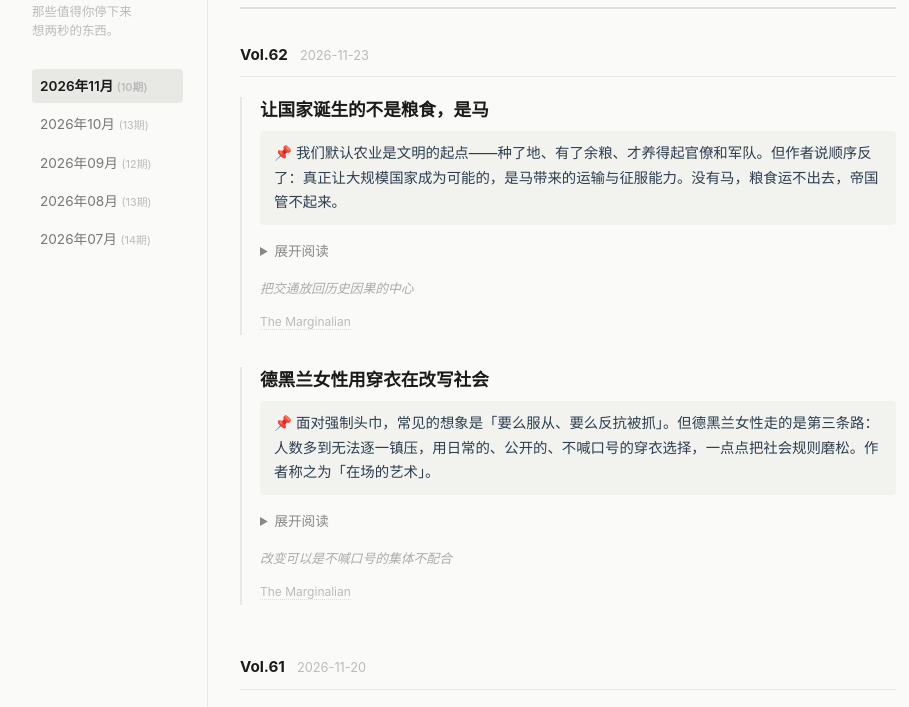
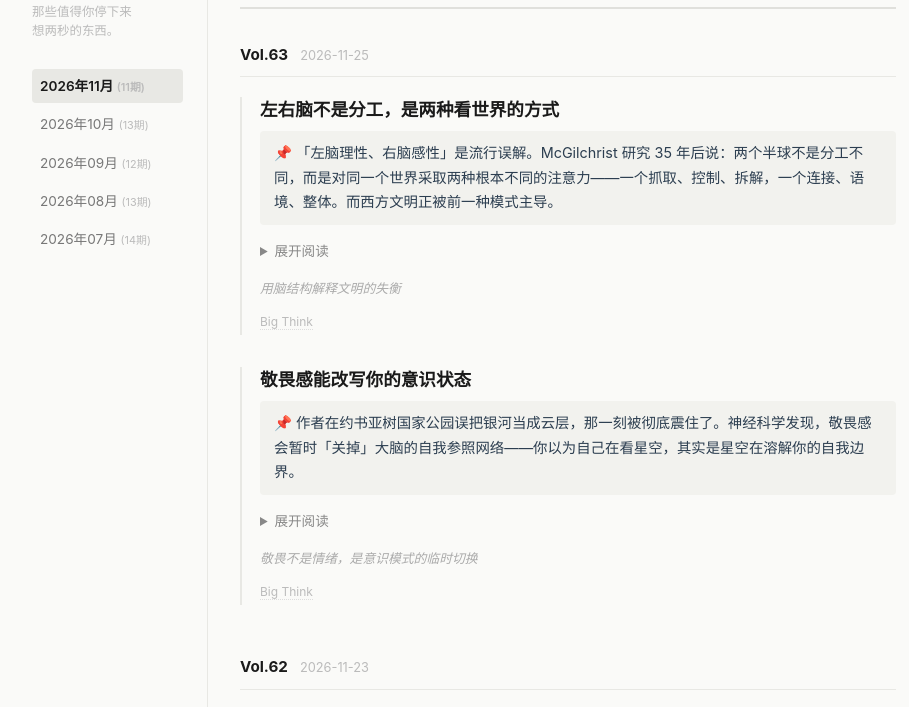
Before and after one commit to zhuayuba/2ndaha, a plain HTML site: page docs/index.html in a window 1280 px wide. Shown: the part 84-791 px from the top of the page, without its empty margins (82-991 px from the left). Drawn offline with Linux system fonts and the light colour scheme.

Commit message:
📝 每日推送 2026-11-25

```diff
--- a/docs/index.html
+++ b/docs/index.html
@@ -107,13 +107,50 @@
         <aside class="sidebar">
             <div class="site-title">🪵 二手顿悟</div>
             <p class="site-desc">那些值得你停下来<br>想两秒的东西。</p>
-            <ul class="month-list"><li class="active"><a href="#month-2026-11">2026年11月 <span>(10期)</span></a></li><li><a href="#month-2026-10">2026年10月 <span>(13期)</span></a></li><li><a href="#month-2026-09">2026年09月 <span>(12期)</span></a></li><li><a href="#month-2026-08">2026年08月 <span>(13期)</span></a></li><li><a href="#month-2026-07">2026年07月 <span>(14期)</span></a></li></ul>
+            <ul class="month-list"><li class="active"><a href="#month-2026-11">2026年11月 <span>(11期)</span></a></li><li><a href="#month-2026-10">2026年10月 <span>(13期)</span></a></li><li><a href="#month-2026-09">2026年09月 <span>(12期)</span></a></li><li><a href="#month-2026-08">2026年08月 <span>(13期)</span></a></li><li><a href="#month-2026-07">2026年07月 <span>(14期)</span></a></li></ul>
         </aside>
         <main class="main">
 
     <div class="month-section" id="month-2026-11">
         <h2 class="month-title">2026年11月</h2>
 
+        <section class="issue">
+            <header class="issue-header">
+                <span class="issue-number">Vol.63</span>
+                <time datetime="2026-11-25">2026-11-25</time>
+            </header>
+
+            <article class="entry">
+                <h3>左右脑不是分工，是两种看世界的方式</h3>
+                <p class="summary">📌 「左脑理性、右脑感性」是流行误解。McGilchrist 研究 35 年后说：两个半球不是分工不同，而是对同一个世界采取两种根本不同的注意力——一个抓取、控制、拆解，一个连接、语境、整体。而西方文明正被前一种模式主导。</p>
+                <details class="body-details">
+                    <summary class="body-toggle">展开阅读</summary>
+                    <div class="body">你可能听过「左脑逻辑、右脑创意」这套说法，这篇文章的作者 Iain McGilchrist 花了 35 年研究大脑，说这个流行版本基本是错的。他的观点是：两个半球处理的其实是同一件事，但方式截然不同。一个半球倾向于把世界拆成可抓取、可控制、可命名的碎片——它擅长聚焦、利用、把东西变成工具；另一个半球倾向于看关系、看语境、看整体——它理解的是「这个东西在更大的图景里意味着什么」。健康的状态是后者统领前者，前者服务后者。但他认为，西方文明越来越被那种「狭窄、抓取」的模式主导：我们越来越擅长拆解和控制，越来越看不见整体和联系。这不是一篇讲脑科学冷知识的文章，它是在用大脑结构重新解释我们为什么活成了现在这样——为什么效率、控制、量化会压倒意义和关系。</div>
+                </details>
+                <p class="comment">用脑结构解释文明的失衡</p>
+                <a href="https://bigthink.com/mind-behavior/the-most-important-sleep-metric-isnt-hours-slept/" class="source" target="_blank" rel="noopener">
+                    Big Think
+                </a>
+            </article>
+            <article class="entry">
+                <h3>敬畏感能改写你的意识状态</h3>
+                <p class="summary">📌 作者在约书亚树国家公园误把银河当成云层，那一刻被彻底震住了。神经科学发现，敬畏感会暂时「关掉」大脑的自我参照网络——你以为自己在看星空，其实是星空在溶解你的自我边界。</p>
+                <details class="body-details">
+                    <summary class="body-toggle">展开阅读</summary>
+                    <div class="body">作者讲了自己的一段经历：去新西兰读博途中在洛杉矶转机，朋友带他去约书亚树露营。天黑后他抬头看天，看到一片「云层」——朋友告诉他，那不是云，是银河。他从来不知道银河肉眼可见，当场被震住了。
+
+这篇文章接着讲「敬畏感」的神经科学。研究发现，当你体验到敬畏——面对星空、大峡谷、巨浪——大脑里负责「自我参照」的区域（默认模式网络）会暂时降低活动。平时这个网络一直在运转，帮你维持「我是谁、我和世界是分开的」这个感觉。敬畏感一来，它安静了。
+
+结果是什么？你的自我感变淡了，时间感变慢了，你觉得「我变小了，世界变大了」——这不是比喻，是大脑活动的真实变化。
+
+有意思的是，这种状态和冥想、迷幻体验中被描述的意识状态高度相似。作者由此提出一个视角：敬畏感不是一种「情绪」，而是一种临时的意识模式切换——它让你短暂地从「我」的牢笼里出来透口气。这也解释了为什么敬畏体验之后，人往往更慷慨、更愿意帮助别人：那个斤斤计较的「我」暂时下线了。</div>
+                </details>
+                <p class="comment">敬畏不是情绪，是意识模式的临时切换</p>
+                <a href="https://bigthink.com/starts-with-a-bang/astronomers-weigh-milky-way/" class="source" target="_blank" rel="noopener">
+                    Big Think
+                </a>
+            </article>
+        </section>
         <section class="issue">
             <header class="issue-header">
                 <span class="issue-number">Vol.62</span>
```
Also changed, not shown: issues.json.
